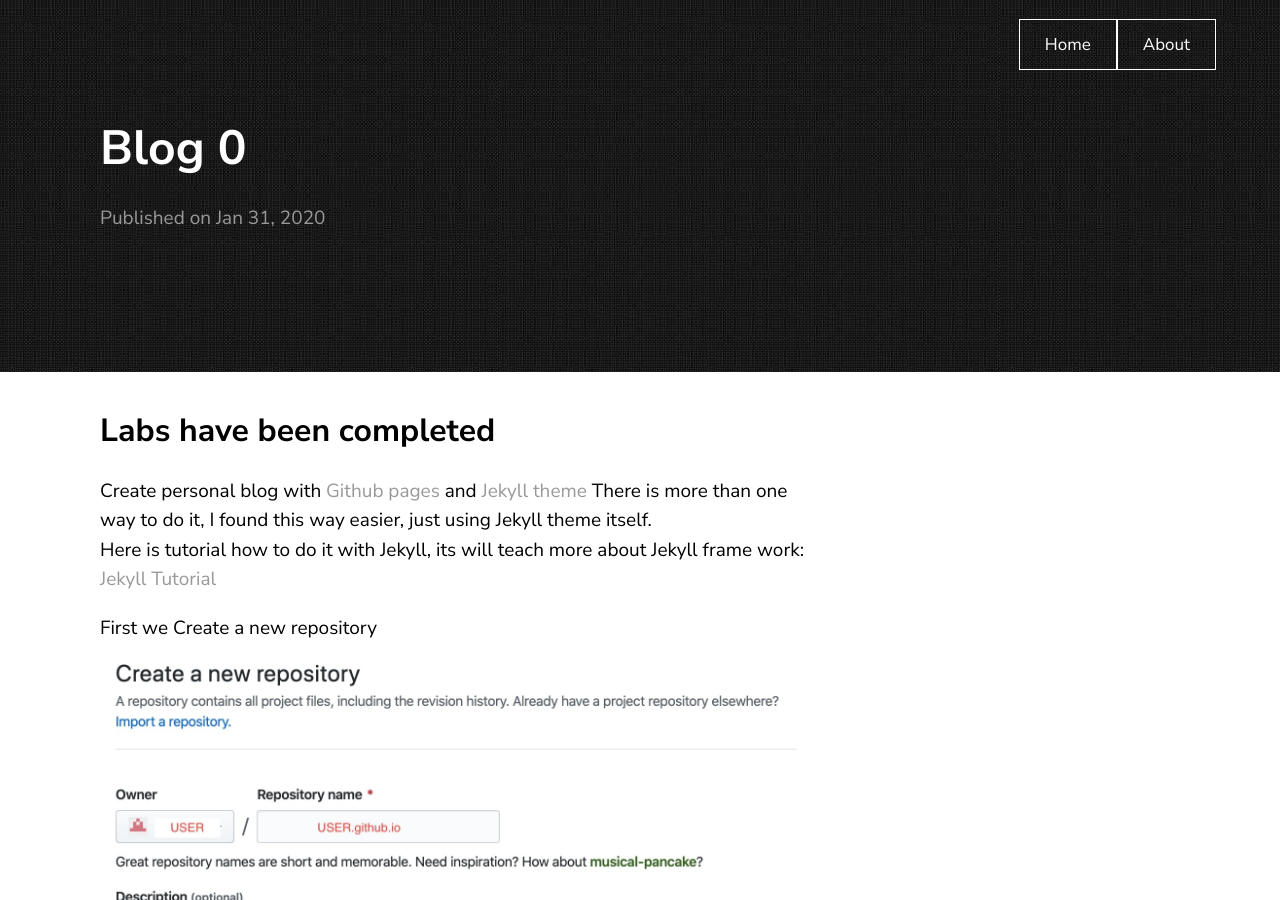
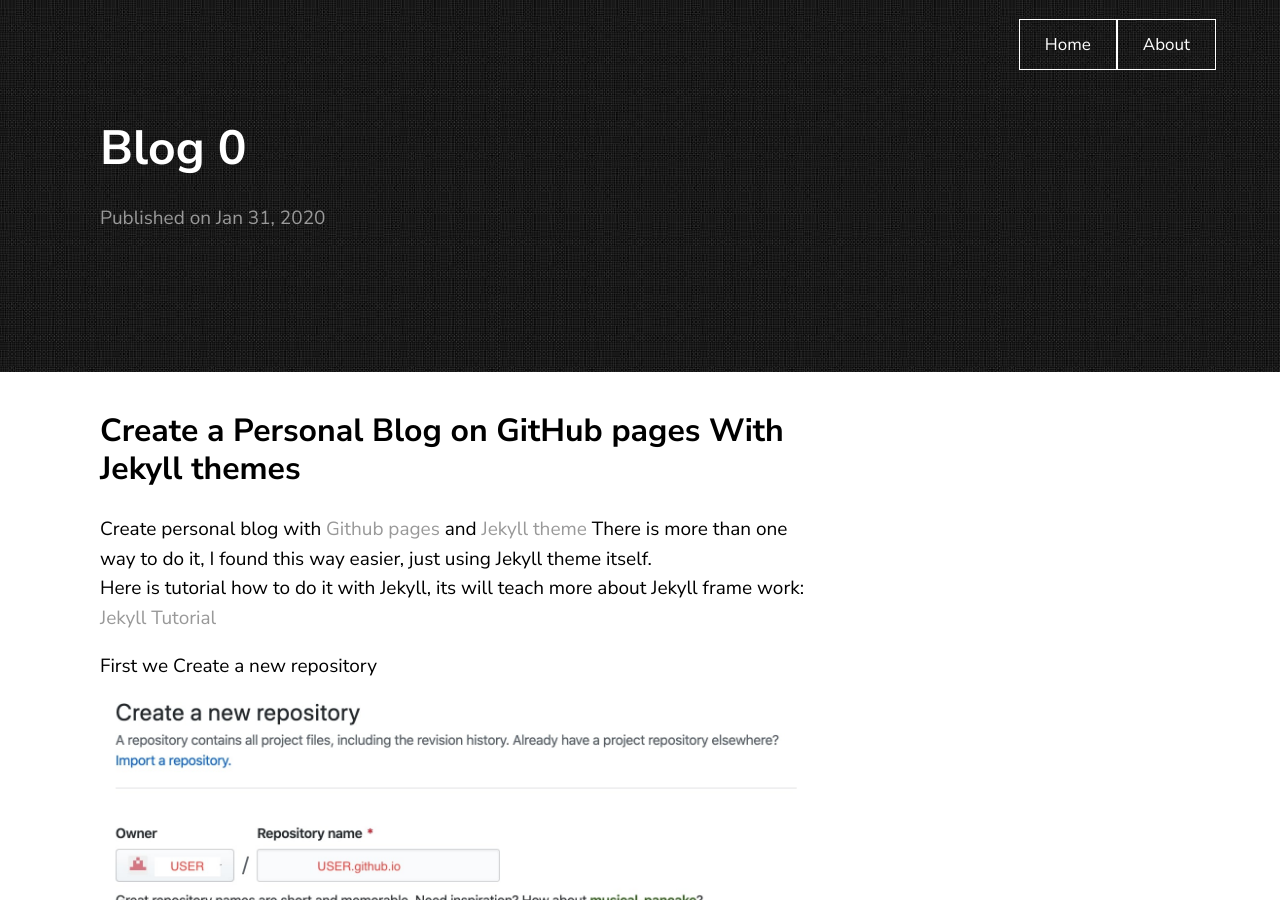
Before and after one commit to Nury452/Nury452.github.io, a Jekyll site: the page built from _posts/2020-01-31-blog0.md, in a window 1280 px wide and 900 px high. Built offline with Jekyll 4.4.1, drawn with Linux system fonts in a browser that asks for light colours.

Commit message:
fix blog 0 title

```diff
--- a/_posts/2020-01-31-blog0.md
+++ b/_posts/2020-01-31-blog0.md
@@ -2,7 +2,7 @@
 layout: post
 title:  Blog 0
 ---
-## Labs have been completed
+## Create a Personal Blog on GitHub pages With Jekyll themes
 Create personal blog with [Github pages](https://pages.github.com/) and [Jekyll](https://jekyllrb.com/) [theme](http://jekyllthemes.org/) There is more than one way to do it, I found this way easier, just using Jekyll theme itself. <br /> Here is tutorial how to do it with Jekyll, its will teach more about Jekyll frame work: [Jekyll Tutorial](https://www.youtube.com/watch?v=T1itpPvFWHI&list=PLLAZ4kZ9dFpOPV5C5Ay0pHaa0RJFhcmcB)
 
 First we Create a new repository
```
